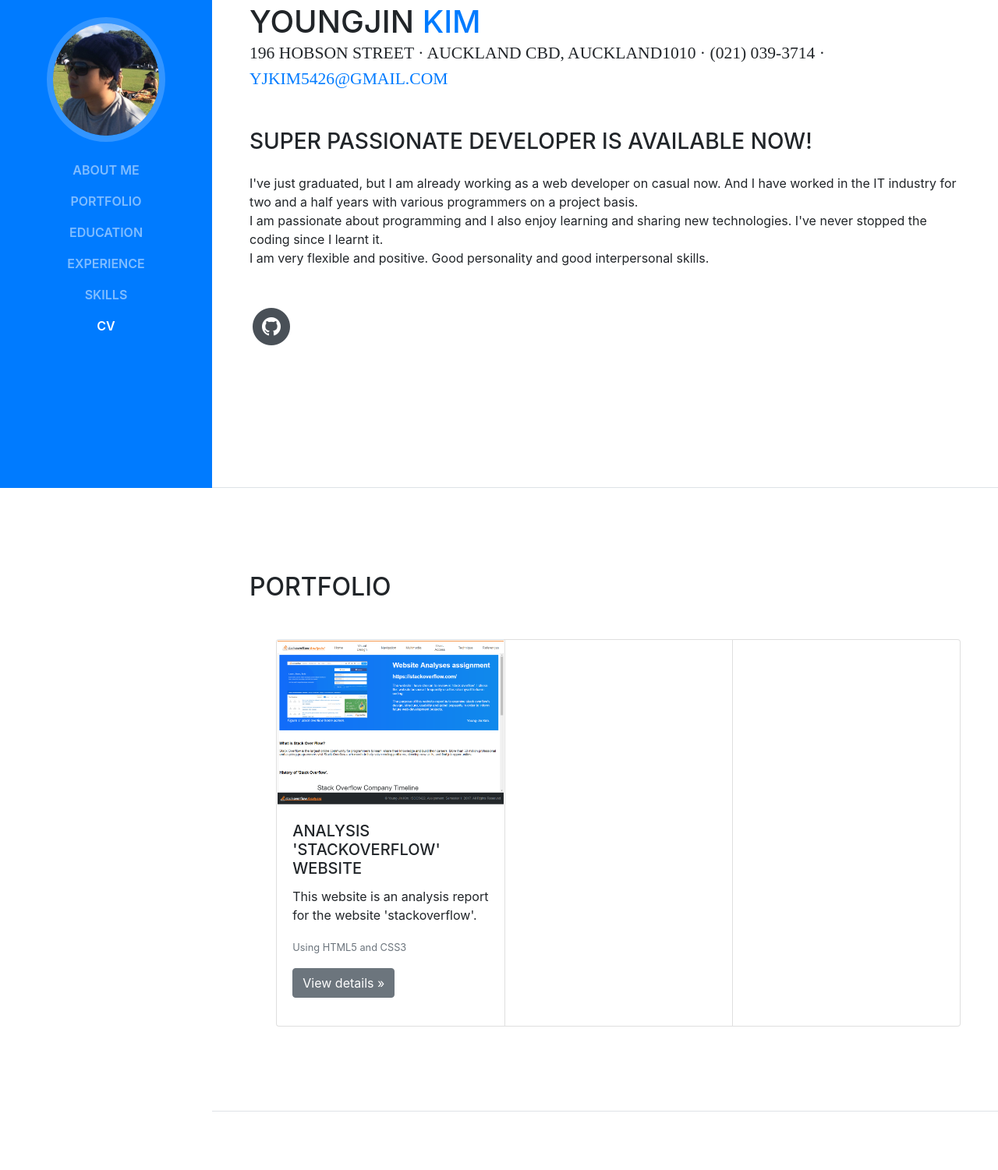
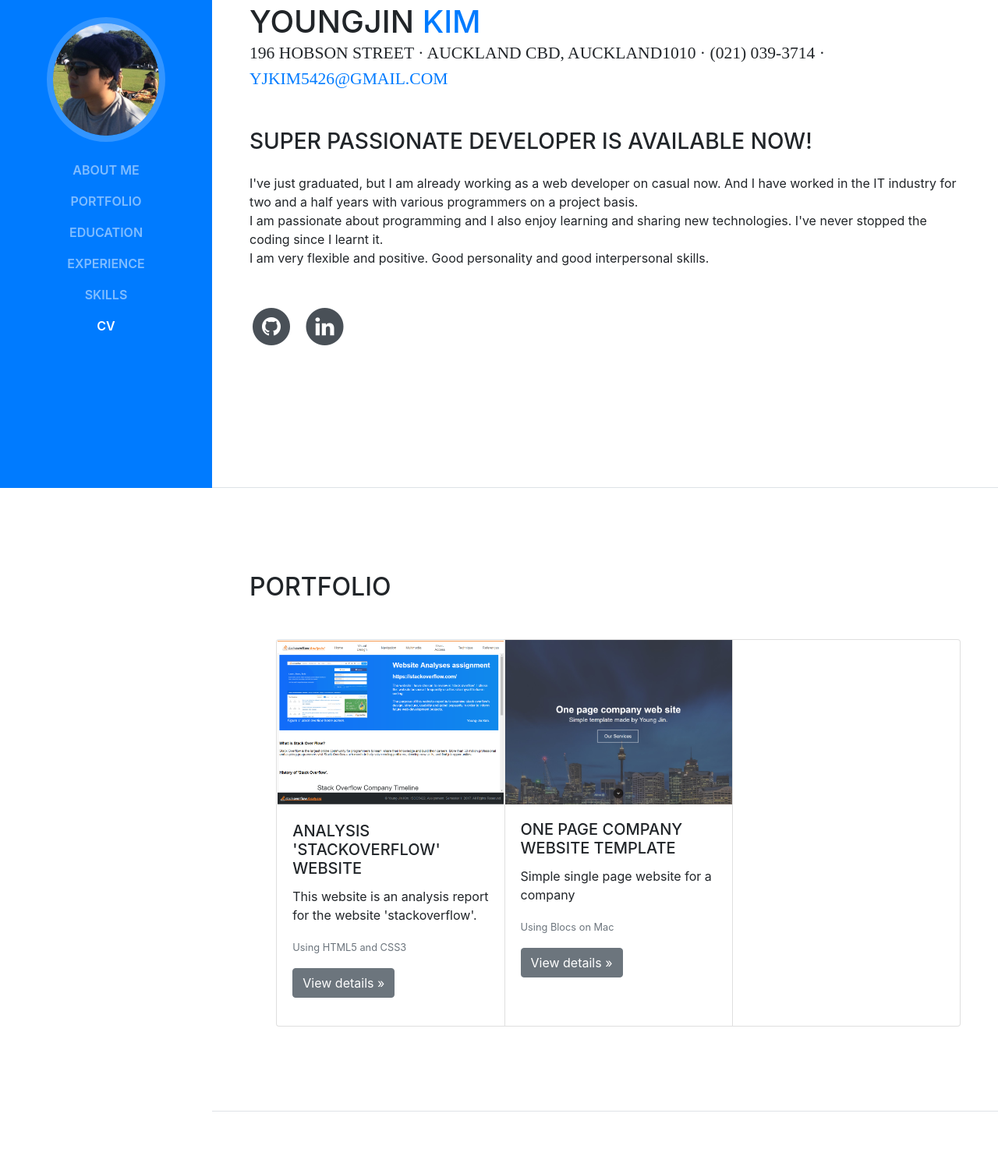
Before and after one commit to yjkim5426/yjkim5426.github.io, a website with bundled scripts: page index.html in a window 1280 px wide. Shown: the part 174-1675 px from the top of the page at 78% size. Built offline with nearby package versions, Linux system fonts and the light colour scheme; a web font is replaced by a local one.

Commit message:
Add a portfolio
Add
a portfolio which is 'One page company web site'

```diff
--- a/index.html
+++ b/index.html
@@ -109,14 +109,14 @@
                 </span>
               </a>
             </li>
-            <!-- <li class="list-inline-item">
+            <li class="list-inline-item">
               <a href="https://www.linkedin.com/in/young-jin-kim-34b112144/">
                 <span class="fa-stack fa-lg">
                   <i class="fa fa-circle fa-stack-2x"></i>
                   <i class="fa fa-linkedin fa-stack-1x fa-inverse"></i>
                 </span>
               </a>
-            </li> -->
+            </li>
           </ul>
         </div>
       </section>
@@ -139,13 +139,13 @@
               </div>
               <!--Portfolio 2-->
               <div class="card">
-                <!-- <img class="card-img-top" src=".../100px180/" alt="Card image cap">
+                <img class="card-img-top" src="img/portfolio/OnePageCompanyWebsite.png" alt="OnePageCompanyWebsite">
                 <div class="card-body">
-                  <h5 class="card-title">Card title</h5>
-                  <p class="card-text">This card has supporting text below as a natural lead-in to additional content.</p>
-                  <p class="card-text"><small class="text-muted">Last updated 3 mins ago</small></p>
-                  <p><a class="btn btn-secondary" href="#" role="button">View details &raquo;</a></p>
-                </div> -->
+                  <h5 class="card-title">One Page Company Website template</h5>
+                  <p class="card-text">Simple single page website for a company</p>
+                  <p class="card-text"><small class="text-muted">Using Blocs on Mac</small></p>
+                  <p><a class="btn btn-secondary" href="https://yjkim5426.github.io/One-Page-Company-Website/" role="button">View details &raquo;</a></p>
+                </div>
               </div>
               <!--Portfolio 3-->
               <div class="card">
```
Also changed, not shown: img/portfolio/OnePageCompanyWebsite.png (added).
